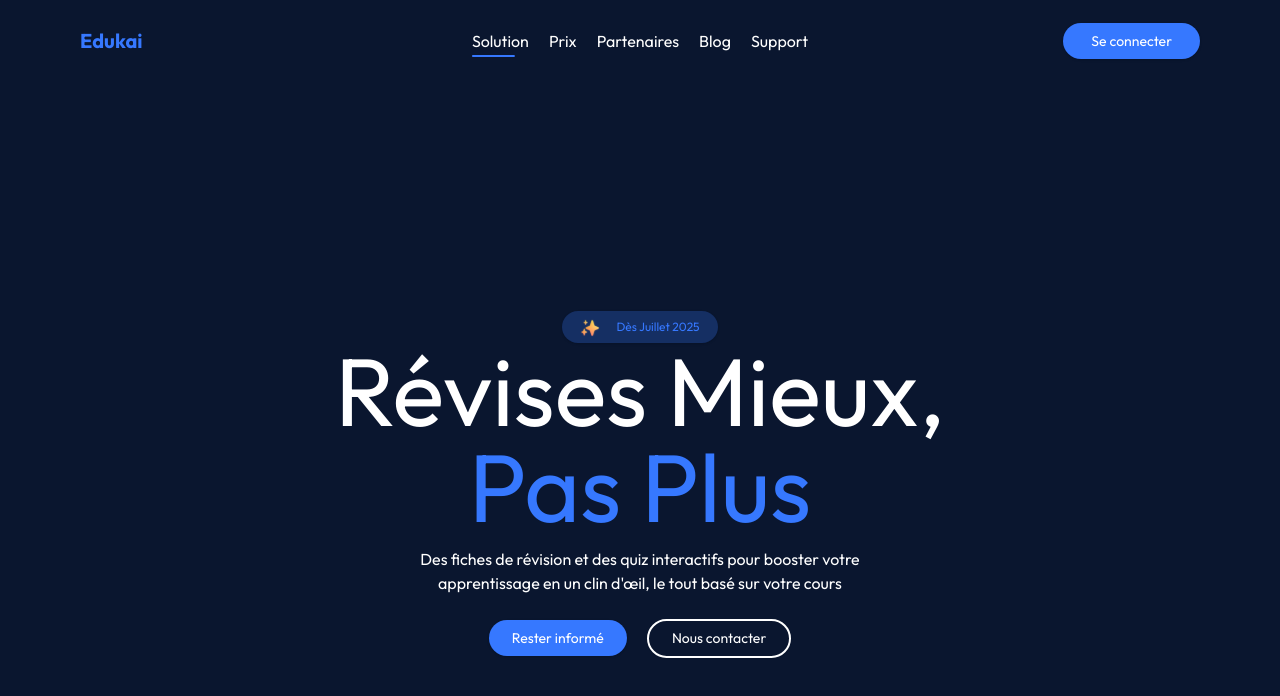
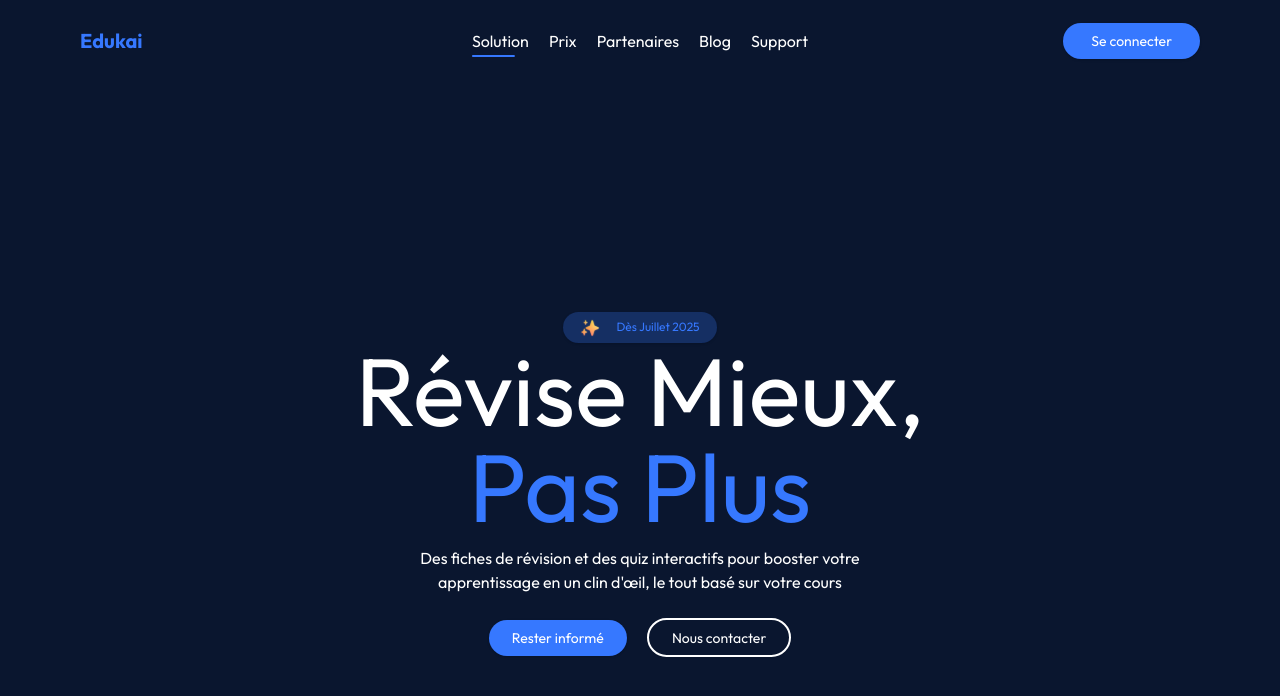
Before and after one commit to EdukaiFR/website, a Next.js app: page / in a window 1280 px wide. Shown: the top 696 px of the page. Built offline with nearby package versions, Linux system fonts and the light colour scheme.

Commit message:
refactor: fix typos

```diff
--- a/app/auth/login/page.tsx
+++ b/app/auth/login/page.tsx
@@ -36,7 +36,7 @@ const LoginPage = () => {
         {/* Header */}
         <div className="flex flex-col gap-1 items-start">
           <h1 className="text-2xl outfit-regular text-white">
-            Ravi de te revoir !
+            Ravis de te revoir !
           </h1>
           <p className="text-xs outfit-light text-white text-opacity-75">
             Remplissez les champs ci-dessous ou connectez-vous avec Google.
--- a/app/page.tsx
+++ b/app/page.tsx
@@ -10,7 +10,7 @@ export default function Home() {
           <Image src={"/icons/stars.svg"} width={20} height={20} alt="Stars" />
           Dès Juillet 2025
         </Badge>
-        <h3 className="text-8xl text-white">Révises Mieux,</h3>
+        <h3 className="text-8xl text-white">Révise Mieux,</h3>
         <h3 className="text-8xl text-primary-500">Pas Plus</h3>
         <p className="text-white text-md text-center max-w-[500px] outfit-regular mt-[2%]">
           Des fiches de révision et des quiz interactifs pour booster votre
```
